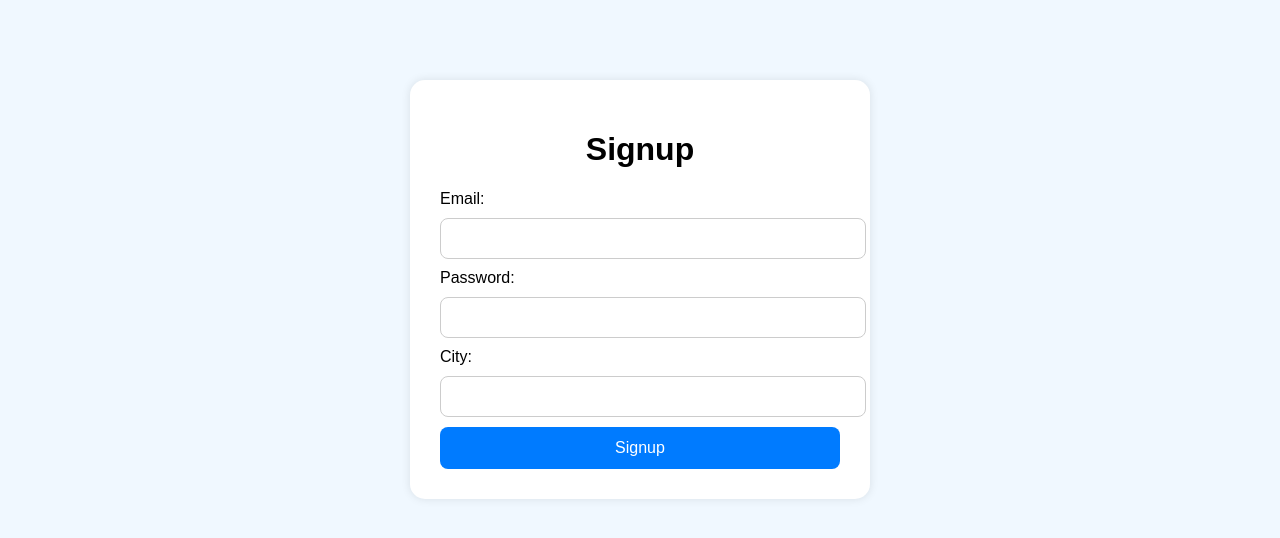
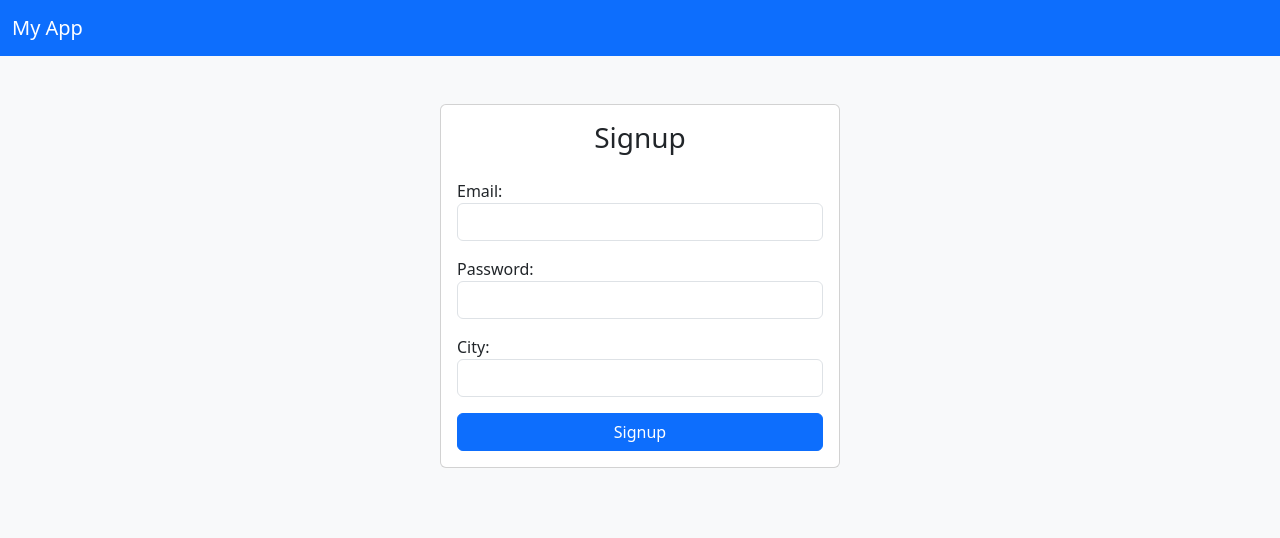
Before and after one commit to biharichin/flask-login-app, a Flask app: page /signup in a window 1280 px wide. Shown: the top 538 px of the page. Run offline with Flask 3, Linux system fonts and the light colour scheme.

Commit message:
changes css

```diff
--- a/templates/signup.html
+++ b/templates/signup.html
@@ -2,59 +2,37 @@
 <html>
 <head>
     <title>Signup</title>
-    <style>
-        body {
-            font-family: Arial;
-            background-color: #f0f8ff;
-            margin: 0;
-            padding: 0;
-        }
-        .container {
-            max-width: 400px;
-            margin: 80px auto;
-            background: white;
-            padding: 30px;
-            border-radius: 15px;
-            box-shadow: 0 0 10px rgba(0,0,0,0.1);
-        }
-        input[type="text"],
-        input[type="password"],
-        input[type="number"] {
-            width: 100%;
-            padding: 12px;
-            margin: 10px 0;
-            border-radius: 8px;
-            border: 1px solid #ccc;
-        }
-        input[type="submit"] {
-            background: #007BFF;
-            color: white;
-            border: none;
-            padding: 12px;
-            width: 100%;
-            font-size: 16px;
-            border-radius: 8px;
-            cursor: pointer;
-        }
-        input[type="submit"]:hover {
-            background: #0056b3;
-        }
-        h1 {
-            text-align: center;
-        }
-    </style>
+    <link href="https://cdn.jsdelivr.net/npm/bootstrap@5.3.3/dist/css/bootstrap.min.css" rel="stylesheet">
 </head>
-<body>
-    <div class="container">
-        <h1>Signup</h1>
-        <form method="POST">
-            Email: <input type="text" name="email" required><br>
-            Password: <input type="password" name="password" required><br>
-            City: <input type="text" name="city" required><br>
-            <input type="submit" value="Signup">
-        </form>
+<body class="bg-light">
+    <nav class="navbar navbar-expand-lg navbar-dark bg-primary">
+        <div class="container-fluid">
+            <span class="navbar-brand">My App</span>
+        </div>
+    </nav>
+    <div class="container mt-5">
+        <div class="card mx-auto" style="max-width: 400px;">
+            <div class="card-body">
+                <h3 class="card-title text-center mb-4">Signup</h3>
+                <form method="POST">
+                    <div class="mb-3">
+                        <label>Email:</label>
+                        <input type="text" class="form-control" name="email" required>
+                    </div>
+                    <div class="mb-3">
+                        <label>Password:</label>
+                        <input type="password" class="form-control" name="password" required>
+                    </div>
+                    <div class="mb-3">
+                        <label>City:</label>
+                        <input type="text" class="form-control" name="city" required>
+                    </div>
+                    <button type="submit" class="btn btn-primary w-100">Signup</button>
+                </form>
+            </div>
+        </div>
     </div>
 </body>
 </html>
-<!-- This is the signup page for users to create an account. It includes fields for email, password, and city. -->
+<!-- This is the signup page for new users to create an account. It includes fields for email, password, and city. -->
 <!-- The form submits the data via POST method. The design is simple and user-friendly, with
```
Also changed, not shown: templates/admin.html (+22 -33 lines), templates/login.html (+24 -48 lines).
